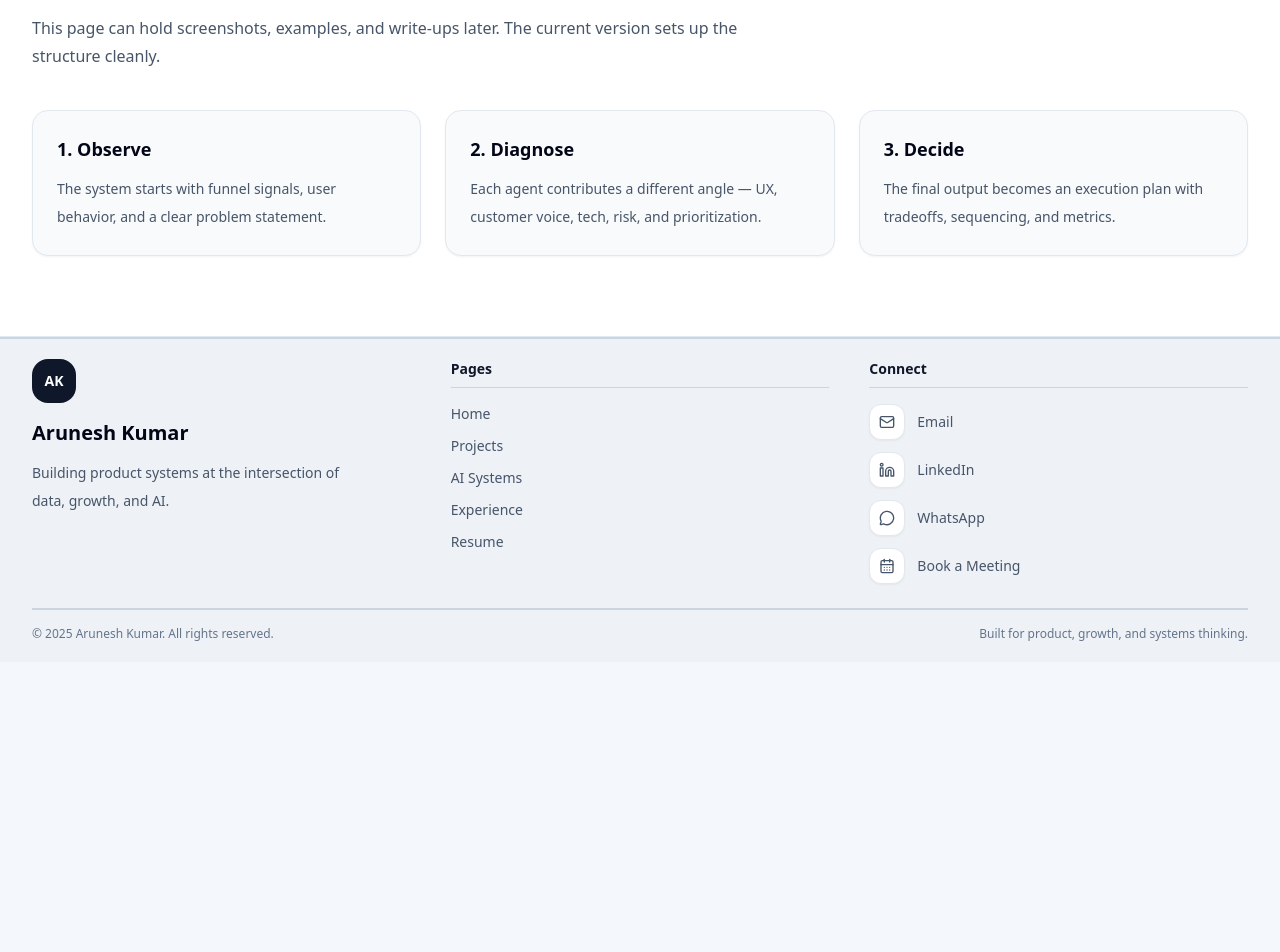
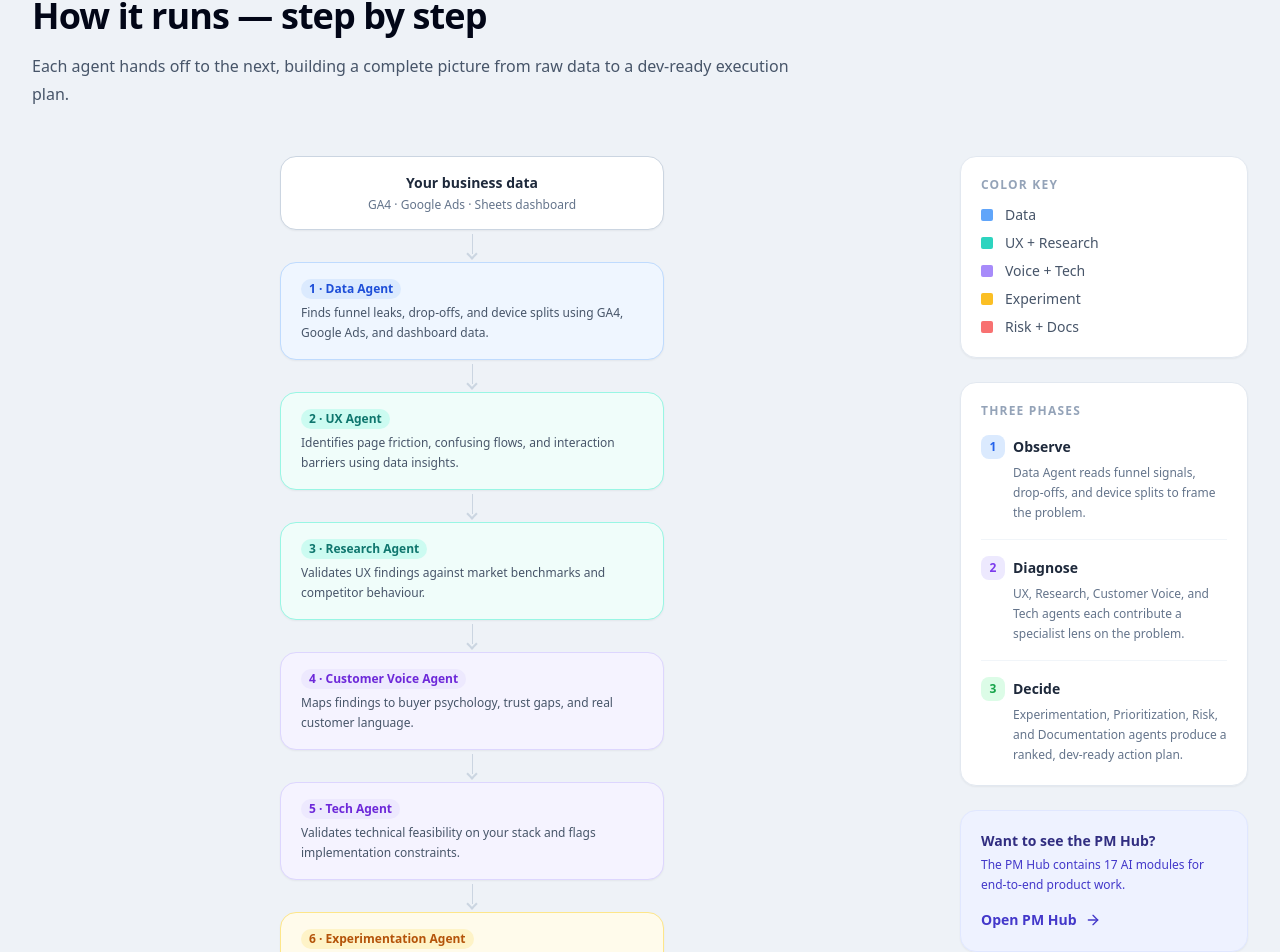
Before and after one commit to aruneshk30/Website, a Next.js app: page /ai-systems/cro-workflow in a window 1280 px wide. Shown: the part 1533-2485 px from the top of the page. Before the commit the page ends 2195 px from the top, so only its background shows below. Built offline with nearby package versions, Linux system fonts and the light colour scheme.

Commit message:
Update page.tsx

```diff
--- a/app/ai-systems/cro-workflow/page.tsx
+++ b/app/ai-systems/cro-workflow/page.tsx
@@ -3,30 +3,121 @@ import { ArrowRight } from "lucide-react";
 import { croAgents } from "@/lib/site-data";
 import { SectionHeading } from "@/components/section-heading";
 
+const workflowSteps = [
+  {
+    number: "1",
+    title: "Data Agent",
+    desc: "Finds funnel leaks, drop-offs, and device splits using GA4, Google Ads, and dashboard data.",
+    color: "bg-blue-50 border-blue-200",
+    badge: "bg-blue-100 text-blue-700",
+    dot: "bg-blue-400",
+    label: "Data",
+  },
+  {
+    number: "2",
+    title: "UX Agent",
+    desc: "Identifies page friction, confusing flows, and interaction barriers using data insights.",
+    color: "bg-teal-50 border-teal-200",
+    badge: "bg-teal-100 text-teal-700",
+    dot: "bg-teal-400",
+    label: "UX + Research",
+  },
+  {
+    number: "3",
+    title: "Research Agent",
+    desc: "Validates UX findings against market benchmarks and competitor behaviour.",
+    color: "bg-teal-50 border-teal-200",
+    badge: "bg-teal-100 text-teal-700",
+    dot: "bg-teal-400",
+    label: "UX + Research",
+  },
+  {
+    number: "4",
+    title: "Customer Voice Agent",
+    desc: "Maps findings to buyer psychology, trust gaps, and real customer language.",
+    color: "bg-violet-50 border-violet-200",
+    badge: "bg-violet-100 text-violet-700",
+    dot: "bg-violet-400",
+    label: "Voice + Tech",
+  },
+  {
+    number: "5",
+    title: "Tech Agent",
+    desc: "Validates technical feasibility on your stack and flags implementation constraints.",
+    color: "bg-violet-50 border-violet-200",
+    badge: "bg-violet-100 text-violet-700",
+    dot: "bg-violet-400",
+    label: "Voice + Tech",
+  },
+  {
+    number: "6",
+    title: "Experimentation Agent",
+    desc: "Designs A/B tests with hypothesis statements, variants, and lift targets.",
+    color: "bg-amber-50 border-amber-200",
+    badge: "bg-amber-100 text-amber-700",
+    dot: "bg-amber-400",
+    label: "Experiment",
+  },
+  {
+    number: "7",
+    title: "Prioritization Agent",
+    desc: "Ranks every action by RICE and ICE score against effort and business impact.",
+    color: "bg-amber-50 border-amber-200",
+    badge: "bg-amber-100 text-amber-700",
+    dot: "bg-amber-400",
+    label: "Experiment",
+  },
+  {
+    number: "8",
+    title: "Risk Agent",
+    desc: "Flags implementation risks, conversion risks, and edge cases before execution.",
+    color: "bg-red-50 border-red-200",
+    badge: "bg-red-100 text-red-700",
+    dot: "bg-red-400",
+    label: "Risk + Docs",
+  },
+  {
+    number: "9",
+    title: "Documentation Agent",
+    desc: "Produces a dev-ready action plan, decision memo, and 30-day execution summary.",
+    color: "bg-green-50 border-green-200",
+    badge: "bg-green-100 text-green-700",
+    dot: "bg-green-400",
+    label: "Risk + Docs",
+  },
+];
+
+const colorKey = [
+  { label: "Data", color: "bg-blue-400" },
+  { label: "UX + Research", color: "bg-teal-400" },
+  { label: "Voice + Tech", color: "bg-violet-400" },
+  { label: "Experiment", color: "bg-amber-400" },
+  { label: "Risk + Docs", color: "bg-red-400" },
+];
+
 export default function CroWorkflowPage() {
   return (
     <main>
-      <section className="border-b border-slate-200 bg-white/70 py-20">
+      {/* Hero */}
+      <section className="border-b border-slate-200 bg-gradient-to-b from-indigo-50 to-white py-20">
         <div className="mx-auto max-w-7xl px-6 lg:px-8">
           <div className="max-w-3xl">
-            <p className="mb-3 text-xs font-semibold uppercase tracking-[0.28em] text-slate-500">9-Agent Product</p>
+            <p className="mb-3 text-sm font-semibold uppercase tracking-[0.28em] text-indigo-500">9-Agent Product</p>
             <h1 className="text-4xl font-semibold tracking-tight text-slate-950 md:text-6xl">9-Agent CRO Workflow</h1>
             <p className="mt-5 max-w-2xl text-lg leading-8 text-slate-600">
-              A structured multi-agent product system for conversion optimization — breaking a business problem into nine specialist lenses.
+              A structured multi-agent system for conversion optimization — breaking a business problem into nine specialist lenses, each contributing a distinct layer of product judgment.
             </p>
           </div>
-           <div className="mt-8 flex flex-wrap gap-3">
-            <Link href="/ai-systems/pm-hub" className="inline-flex items-center gap-2 rounded-full bg-slate-900 px-5 py-3 text-sm font-medium text-white transition hover:bg-slate-700">
-              Back to PM Hub <ArrowRight className="h-4 w-4" />
-            </Link>
-            <Link href="/connect" className="inline-flex items-center gap-2 rounded-full border border-slate-300 bg-white px-5 py-3 text-sm font-medium text-slate-700 transition hover:border-slate-400 hover:text-slate-950">
-              Connect
+         <div className="mt-8 flex flex-wrap gap-3">
+            <Link href="/ai-systems" className="inline-flex items-center gap-2 rounded-2xl bg-gradient-to-r from-slate-900 to-indigo-700 px-7 py-3.5 text-sm font-semibold text-white shadow-lg shadow-indigo-200 transition hover:scale-[1.02]">
+              <ArrowRight className="h-4 w-4 rotate-180" /> Back to AI Systems
             </Link>
           </div>
         </div>
       </section>
 
-      <section className="py-20">
+      {/* Agent cards */}
+      <section className="py-20 bg-white/70">
         <div className="mx-auto max-w-7xl px-6 lg:px-8">
           <SectionHeading
             eyebrow="The nine lenses"
@@ -35,8 +126,8 @@ export default function CroWorkflowPage() {
           />
           <div className="mt-10 grid gap-4 md:grid-cols-2 xl:grid-cols-3">
             {croAgents.map((agent, index) => (
-              <div key={agent.title} className="rounded-[1.5rem] border border-slate-200 bg-white p-6 shadow-sm">
-                <div className="text-xs font-semibold uppercase tracking-[0.28em] text-slate-400">{String(index + 1).padStart(2, "0")}</div>
+              <div key={agent.title} className="flex flex-col rounded-[1.5rem] border border-slate-200 bg-white p-6 shadow-sm transition hover:-translate-y-0.5 hover:shadow-md">
+                <div className="text-xs font-semibold uppercase tracking-[0.28em] text-indigo-400">{String(index + 1).padStart(2, "0")}</div>
                 <h3 className="mt-3 text-xl font-semibold tracking-tight text-slate-950">{agent.title}</h3>
                 <p className="mt-3 text-sm leading-7 text-slate-600">{agent.description}</p>
               </div>
@@ -45,25 +136,117 @@ export default function CroWorkflowPage() {
         </div>
       </section>
 
-      <section className="border-y border-slate-200 bg-white py-20">
+      {/* Visual workflow */}
+      <section className="border-y border-slate-200 bg-[#eef2f7] py-20">
         <div className="mx-auto max-w-7xl px-6 lg:px-8">
           <SectionHeading
             eyebrow="Workflow"
-            title="How it runs"
-            subtitle="This page can hold screenshots, examples, and write-ups later. The current version sets up the structure cleanly."
+            title="How it runs — step by step"
+            subtitle="Each agent hands off to the next, building a complete picture from raw data to a dev-ready execution plan."
           />
-          <div className="mt-10 grid gap-6 lg:grid-cols-3">
-            <div className="rounded-2xl border border-slate-200 bg-slate-50 p-6 shadow-sm">
-              <h3 className="text-lg font-semibold text-slate-950">1. Observe</h3>
-              <p className="mt-3 text-sm leading-7 text-slate-600">The system starts with funnel signals, user behavior, and a clear problem statement.</p>
+
+          <div className="mt-12 flex flex-col lg:flex-row gap-12 items-start">
+
+            {/* Flow diagram */}
+            <div className="flex-1 flex flex-col items-center">
+
+              {/* Input */}
+              <div className="w-full max-w-sm rounded-2xl border border-slate-300 bg-white px-6 py-4 text-center shadow-sm">
+                <p className="text-sm font-semibold text-slate-800">Your business data</p>
+                <p className="mt-1 text-xs text-slate-500">GA4 · Google Ads · Sheets dashboard</p>
+              </div>
+
+              {/* Arrow */}
+              <div className="flex flex-col items-center my-1">
+                <div className="w-px h-5 bg-slate-300" />
+                <div className="w-2 h-2 rotate-45 border-r-2 border-b-2 border-slate-300 -mt-1" />
+              </div>
+
+              {/* Steps */}
+              {workflowSteps.map((step, i) => (
+                <div key={step.number} className="w-full max-w-sm flex flex-col items-center">
+                  <div className={`w-full rounded-2xl border ${step.color} px-5 py-4 shadow-sm`}>
+                    <div className="flex items-center justify-between mb-1">
+                      <span className={`text-xs font-semibold px-2 py-0.5 rounded-full ${step.badge}`}>{step.number} · {step.title}</span>
+                    </div>
+                    <p className="text-xs text-slate-600 leading-5 mt-1">{step.desc}</p>
+                  </div>
+                  {i < workflowSteps.length - 1 && (
+                    <div className="flex flex-col items-center my-1">
+                      <div className="w-px h-5 bg-slate-300" />
+                      <div className="w-2 h-2 rotate-45 border-r-2 border-b-2 border-slate-300 -mt-1" />
+                    </div>
+                  )}
+                </div>
+              ))}
+
+              {/* Arrow to output */}
+              <div className="flex flex-col items-center my-1">
+                <div className="w-px h-5 bg-slate-300" />
+                <div className="w-2 h-2 rotate-45 border-r-2 border-b-2 border-slate-300 -mt-1" />
+              </div>
+
+              {/* Final output */}
+              <div className="w-full max-w-sm rounded-2xl border border-green-300 bg-green-50 px-6 py-4 text-center shadow-sm">
+                <p className="text-sm font-semibold text-green-800">Final output</p>
+                <p className="mt-1 text-xs text-green-700">Top 3 actions · Revenue impact · 30-day plan</p>
+              </div>
             </div>
-            <div className="rounded-2xl border border-slate-200 bg-slate-50 p-6 shadow-sm">
-              <h3 className="text-lg font-semibold text-slate-950">2. Diagnose</h3>
-              <p className="mt-3 text-sm leading-7 text-slate-600">Each agent contributes a different angle — UX, customer voice, tech, risk, and prioritization.</p>
-            </div>
-            <div className="rounded-2xl border border-slate-200 bg-slate-50 p-6 shadow-sm">
-              <h3 className="text-lg font-semibold text-slate-950">3. Decide</h3>
-              <p className="mt-3 text-sm leading-7 text-slate-600">The final output becomes an execution plan with tradeoffs, sequencing, and metrics.</p>
+
+            {/* Right side — color key + explanation */}
+            <div className="lg:w-72 flex flex-col gap-6 lg:sticky lg:top-24">
+
+              {/* Color key */}
+              <div className="rounded-2xl border border-slate-200 bg-white p-5 shadow-sm">
+                <p className="text-xs font-bold uppercase tracking-widest text-slate-400 mb-3">Color key</p>
+                <div className="flex flex-col gap-2">
+                  {colorKey.map(k => (
+                    <div key={k.label} className="flex items-center gap-3">
+                      <div className={`w-3 h-3 rounded-sm shrink-0 ${k.color}`} />
+                      <span className="text-sm text-slate-600">{k.label}</span>
+                    </div>
+                  ))}
+                </div>
+              </div>
+
+              {/* 3-phase explanation */}
+              <div className="rounded-2xl border border-slate-200 bg-white p-5 shadow-sm">
+                <p className="text-xs font-bold uppercase tracking-widest text-slate-400 mb-4">Three phases</p>
+                <div className="flex flex-col gap-4">
+                  <div>
+                    <div className="flex items-center gap-2 mb-1">
+                      <div className="w-6 h-6 rounded-lg bg-blue-100 flex items-center justify-center text-xs font-bold text-blue-600">1</div>
+                      <p className="text-sm font-semibold text-slate-800">Observe</p>
+                    </div>
+                    <p className="text-xs text-slate-500 leading-5 pl-8">Data Agent reads funnel signals, drop-offs, and device splits to frame the problem.</p>
+                  </div>
+                  <div className="w-full h-px bg-slate-100" />
+                  <div>
+                    <div className="flex items-center gap-2 mb-1">
+                      <div className="w-6 h-6 rounded-lg bg-violet-100 flex items-center justify-center text-xs font-bold text-violet-600">2</div>
+                      <p className="text-sm font-semibold text-slate-800">Diagnose</p>
+                    </div>
+                    <p className="text-xs text-slate-500 leading-5 pl-8">UX, Research, Customer Voice, and Tech agents each contribute a specialist lens on the problem.</p>
+                  </div>
+                  <div className="w-full h-px bg-slate-100" />
+                  <div>
+                    <div className="flex items-center gap-2 mb-1">
+                      <div className="w-6 h-6 rounded-lg bg-green-100 flex items-center justify-center text-xs font-bold text-green-600">3</div>
+                      <p className="text-sm font-semibold text-slate-800">Decide</p>
+                    </div>
+                    <p className="text-xs text-slate-500 leading-5 pl-8">Experimentation, Prioritization, Risk, and Documentation agents produce a ranked, dev-ready action plan.</p>
+                  </div>
+                </div>
+              </div>
+
+              {/* CTA */}
+              <div className="rounded-2xl border border-indigo-100 bg-indigo-50 p-5 shadow-sm">
+                <p className="text-sm font-semibold text-indigo-900 mb-1">Want to see the PM Hub?</p>
+                <p className="text-xs text-indigo-700 leading-5 mb-3">The PM Hub contains 17 AI modules for end-to-end product work.</p>
+                <Link href="/ai-systems/pm-hub" className="inline-flex items-center gap-2 text-sm font-semibold text-indigo-700 hover:text-indigo-900 transition">
+                  Open PM Hub <ArrowRight className="h-4 w-4" />
+                </Link>
+              </div>
             </div>
           </div>
         </div>
```
